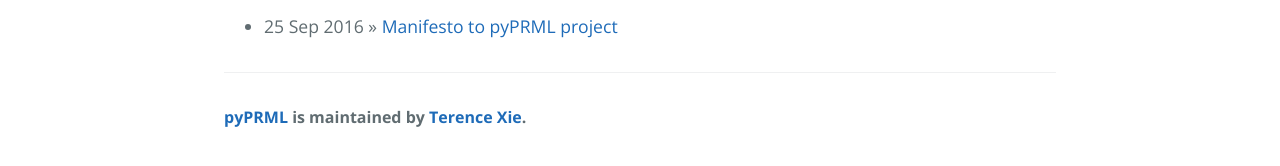
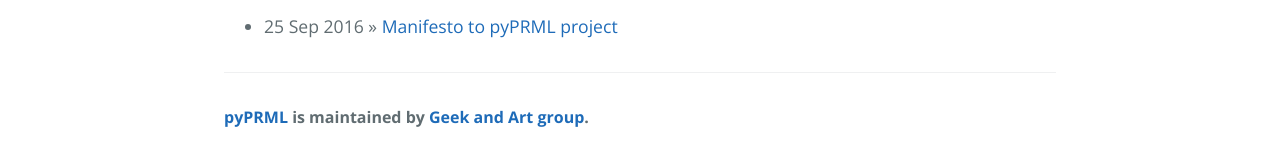
Before and after one commit to Geek-And-Art/pyPRML.github.io, a Jekyll site: the page built from index.html, in a window 1280 px wide. Shown: the part 470-636 px from the top of the page. Built offline with Jekyll 4.4.1, drawn with Linux system fonts in a browser that asks for light colours; the list of posts is cut into pages by our own code.

```diff
--- a/_config.yml
+++ b/_config.yml
@@ -1,15 +1,15 @@
 # Setup
 title: pyPRML
 name: pyPRML
-baseurl: "/pyPRML.github.io"
+# baseurl: "/pyPRML.github.io"
 tagline: python implementation for C.M.Bishop's PRML
 paginate: 1
 url:        https://geek-and-art.github.io/pyPRML.github.io
 
 # About/contact
 author:
-    name:       Terence Xie
-    url:        https://github.com/kid551
+    name:       Geek and Art group
+    url:        https://github.com/Geek-And-Art
 
 # Gems
 gems:
```
